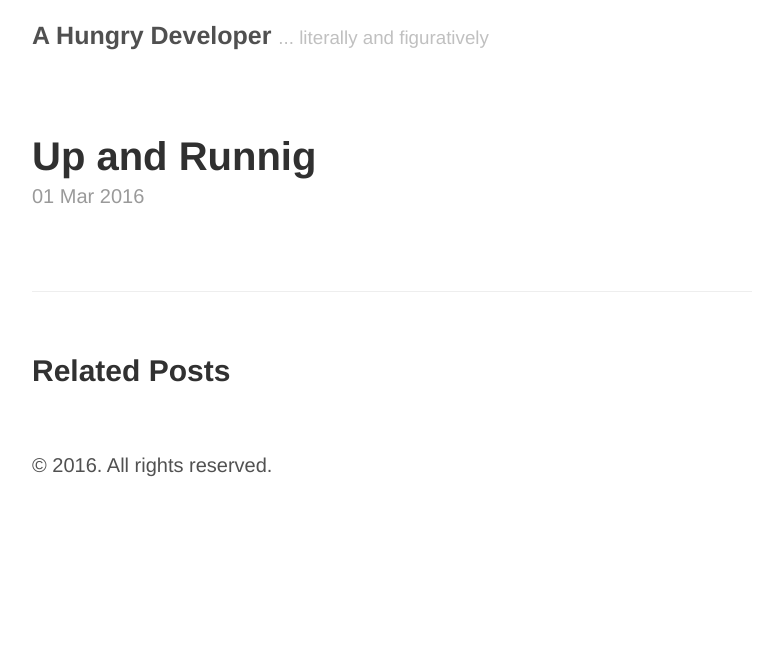
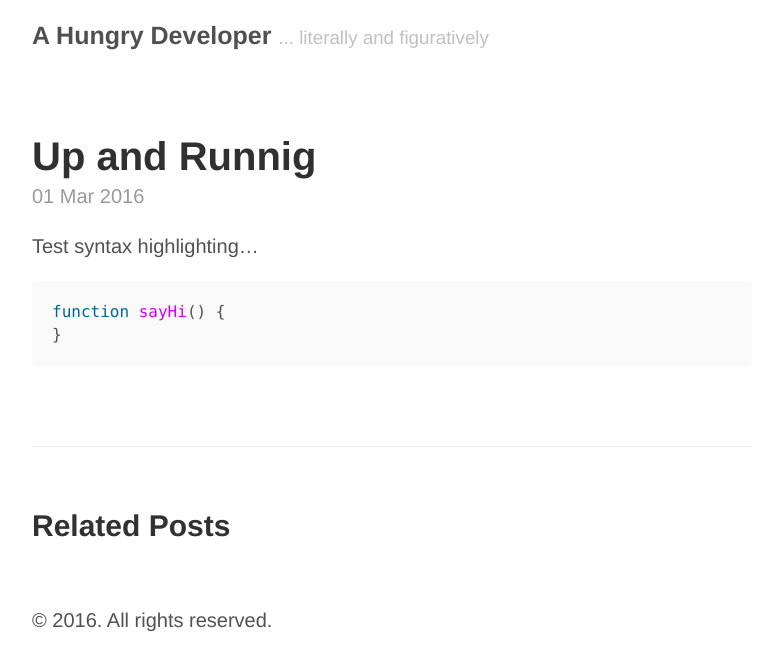
Before and after one commit to pamlesleylu/pamlesleylu.github.io, a Jekyll site: the page built from _posts/2016-3-1-up-and-running.md, in a window 1280 px wide. Shown: the top 671 px of the page, without its empty margins (248-1031 px from the left). Built offline with Jekyll 4.4.1, drawn with Linux system fonts in a browser that asks for light colours; Markdown is read by kramdown in place of the engine named in the settings.

Commit message:
added test syntax highlighting. This prolly should not be here.

````diff
--- a/_config.yml
+++ b/_config.yml
@@ -1,6 +1,9 @@
 # Dependencies
 markdown:         redcarpet
-pygments:         true
+highlighter:      true
+kramdown:
+  input:          GFM
+gems:             [jekyll-paginate]
 
 # Permalinks
 permalink:        pretty
--- a/_posts/2016-3-1-up-and-running.md
+++ b/_posts/2016-3-1-up-and-running.md
@@ -2,3 +2,9 @@
 layout: post
 title: Up and Runnig
 ---
+
+Test syntax highlighting...
+```javascript
+function sayHi() {
+}
+```
````
